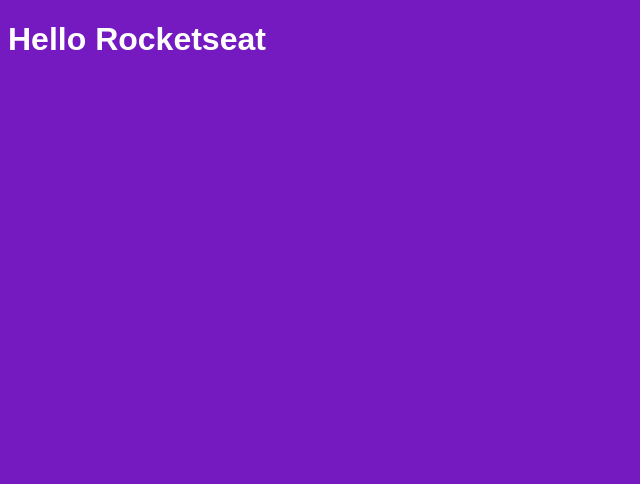
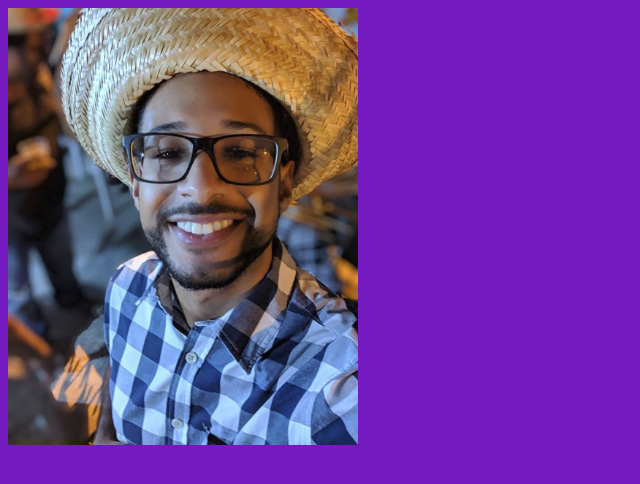
Before and after one commit to lucasquitan/react-intro, a React app: page / in a window 1280 px wide. Shown: the top 484 px of the page, without its empty margins (0-640 px from the left). Built offline with nearby package versions, Linux system fonts and the light colour scheme.

Commit message:
Importando imagens no React

```diff
--- a/src/App.js
+++ b/src/App.js
@@ -2,8 +2,10 @@
 
 import './App.css';
 
+import profile from './assets/profile.png';
+
 function App() {
-  return <h1>Hello Rocketseat</h1>;
+  return <img width="350" src={profile} />;
 }
 
 export default App;
```
